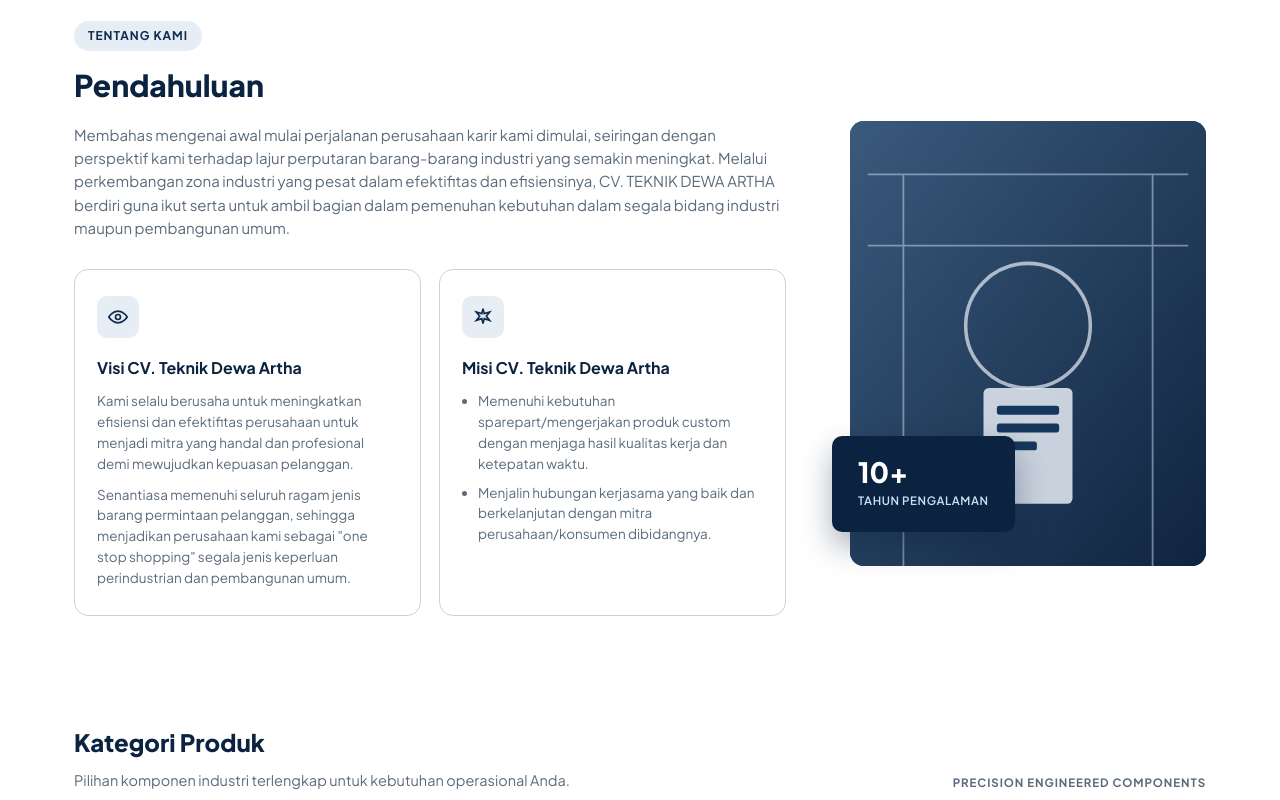
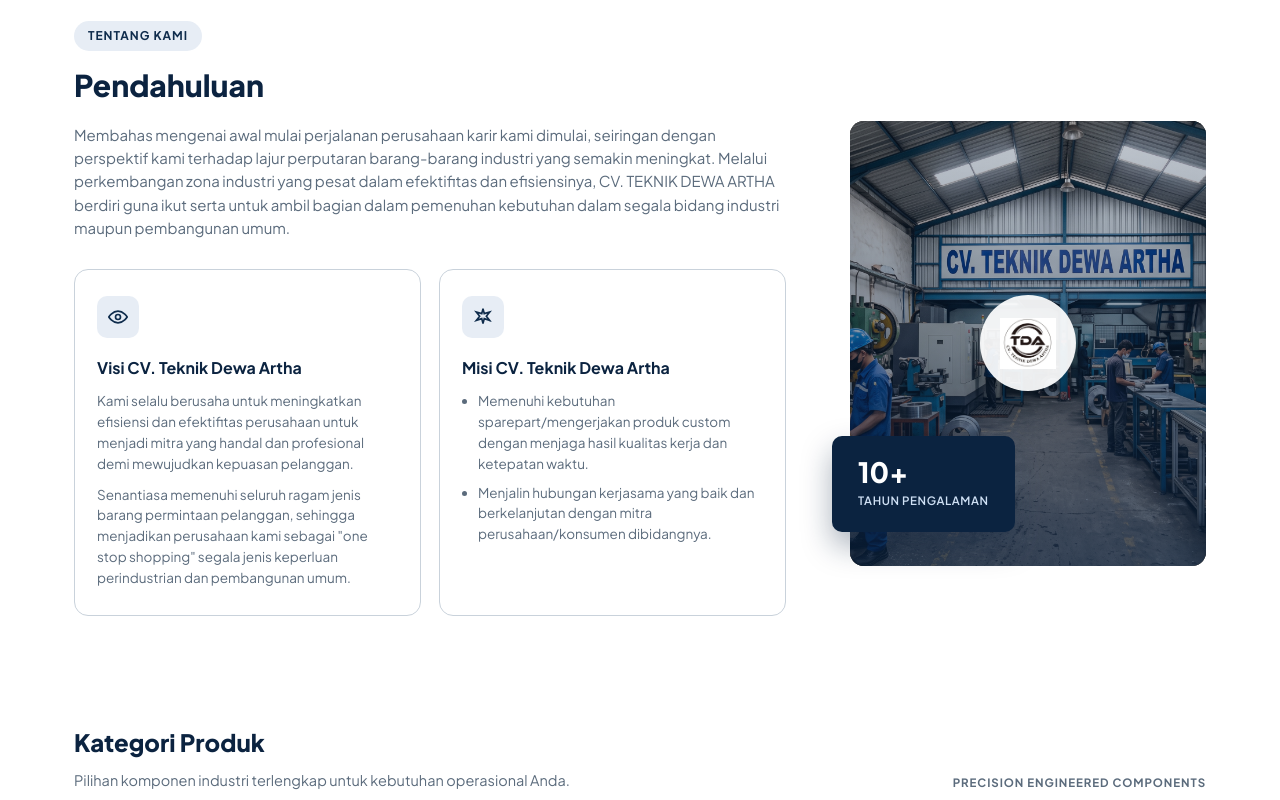
Before and after one commit to masterkinart/teknik-dewa-artha, a Next.js app: page / in a window 1280 px wide. Shown: the part 840-1640 px from the top of the page. Built offline with nearby package versions, Linux system fonts and the light colour scheme.

Commit message:
update logo section tentang kami

```diff
--- a/app/components/Header.tsx
+++ b/app/components/Header.tsx
@@ -1,5 +1,6 @@
 "use client";
 
+import Image from "next/image";
 import { useEffect, useState } from "react";
 
 export default function Header() {
@@ -37,6 +38,13 @@
     <header>
       <div className="nav-wrap">
         <a href="#home" className="logo">
+          <Image
+            src="/logo.jpeg"
+            alt="Teknik Dewa Artha logo"
+            width={38}
+            height={38}
+            className="logo-img"
+          />
           TEKNIK DEWA ARTHA
         </a>
         <nav
--- a/app/globals.css
+++ b/app/globals.css
@@ -121,10 +121,17 @@
   margin: 0 auto;
 }
 .logo {
+  display: inline-flex;
+  align-items: center;
+  gap: 12px;
   font-weight: 800;
   font-size: 15px;
   letter-spacing: 0.03em;
   color: var(--navy-900);
+}
+.logo-img {
+  border-radius: 999px;
+  object-fit: contain;
 }
 .nav-links {
   display: flex;
@@ -339,14 +346,35 @@
   border-radius: var(--radius-lg);
   overflow: hidden;
   aspect-ratio: 4/5;
-  background: linear-gradient(160deg, #35516f 0%, #22405f 55%, #16283c 100%);
   position: relative;
+  background: #000;
 }
-.about-photo svg {
+.about-photo .about-img {
+  object-fit: cover;
+}
+.about-photo-overlay {
   position: absolute;
   inset: 0;
-  width: 100%;
-  height: 100%;
+  background: linear-gradient(180deg, rgba(11, 35, 64, 0.25) 0%, rgba(11, 35, 64, 0.72) 100%);
+  z-index: 1;
+}
+.about-photo-logo {
+  position: absolute;
+  top: 50%;
+  left: 50%;
+  transform: translate(-50%, -50%);
+  z-index: 2;
+  width: 96px;
+  height: 96px;
+  border-radius: 100%;
+  overflow: hidden;
+  background: rgba(255, 255, 255, 0.92);
+  display: grid;
+  place-items: center;
+  box-shadow: 0 18px 34px rgba(0, 0, 0, 0.24);
+}
+.about-logo-img {
+  object-fit: contain;
 }
 .exp-badge {
   position: absolute;
@@ -357,6 +385,7 @@
   padding: 22px 26px;
   border-radius: var(--radius-md);
   box-shadow: 0 14px 30px rgba(11, 35, 64, 0.35);
+  z-index: 2;
 }
 .exp-badge .num {
   font-size: 28px;
--- a/app/page.tsx
+++ b/app/page.tsx
@@ -110,63 +110,24 @@
           </div>
           <div className="about-media">
             <div className="about-photo">
-              <svg viewBox="0 0 400 500" xmlns="http://www.w3.org/2000/svg">
-                <rect width="400" height="500" fill="url(#g1)" />
-                <defs>
-                  <linearGradient id="g1" x1="0" y1="0" x2="1" y2="1">
-                    <stop offset="0" stopColor="#3a5a7c" />
-                    <stop offset="1" stopColor="#0f2440" />
-                  </linearGradient>
-                </defs>
-                <g opacity="0.5" stroke="#cfe0f4" strokeWidth="2">
-                  <line x1="20" y1="60" x2="380" y2="60" />
-                  <line x1="20" y1="140" x2="380" y2="140" />
-                  <line x1="60" y1="60" x2="60" y2="500" />
-                  <line x1="340" y1="60" x2="340" y2="500" />
-                </g>
-                <circle
-                  cx="200"
-                  cy="230"
-                  r="70"
-                  fill="none"
-                  stroke="#e7edf5"
-                  strokeWidth="4"
-                  opacity="0.7"
+              <Image
+                src="/hero-bg.jpeg"
+                alt="About hero image"
+                fill
+                sizes="(max-width: 768px) 100vw, 420px"
+                priority={false}
+                className="about-img"
+              />
+              <div className="about-photo-overlay"></div>
+              <div className="about-photo-logo">
+                <Image
+                  src="/logo.jpeg"
+                  alt="Company logo"
+                  width={56}
+                  height={56}
+                  className="about-logo-img"
                 />
-                <rect
-                  x="150"
-                  y="300"
-                  width="100"
-                  height="130"
-                  rx="6"
-                  fill="#e7edf5"
-                  opacity="0.85"
-                />
-                <rect
-                  x="165"
-                  y="320"
-                  width="70"
-                  height="10"
-                  rx="3"
-                  fill="#16375c"
-                />
-                <rect
-                  x="165"
-                  y="340"
-                  width="70"
-                  height="10"
-                  rx="3"
-                  fill="#16375c"
-                />
-                <rect
-                  x="165"
-                  y="360"
-                  width="45"
-                  height="10"
-                  rx="3"
-                  fill="#16375c"
-                />
-              </svg>
+              </div>
             </div>
             <div className="exp-badge">
               <div className="num">10+</div>
```
Also changed, not shown: public/logo.jpeg (added).
